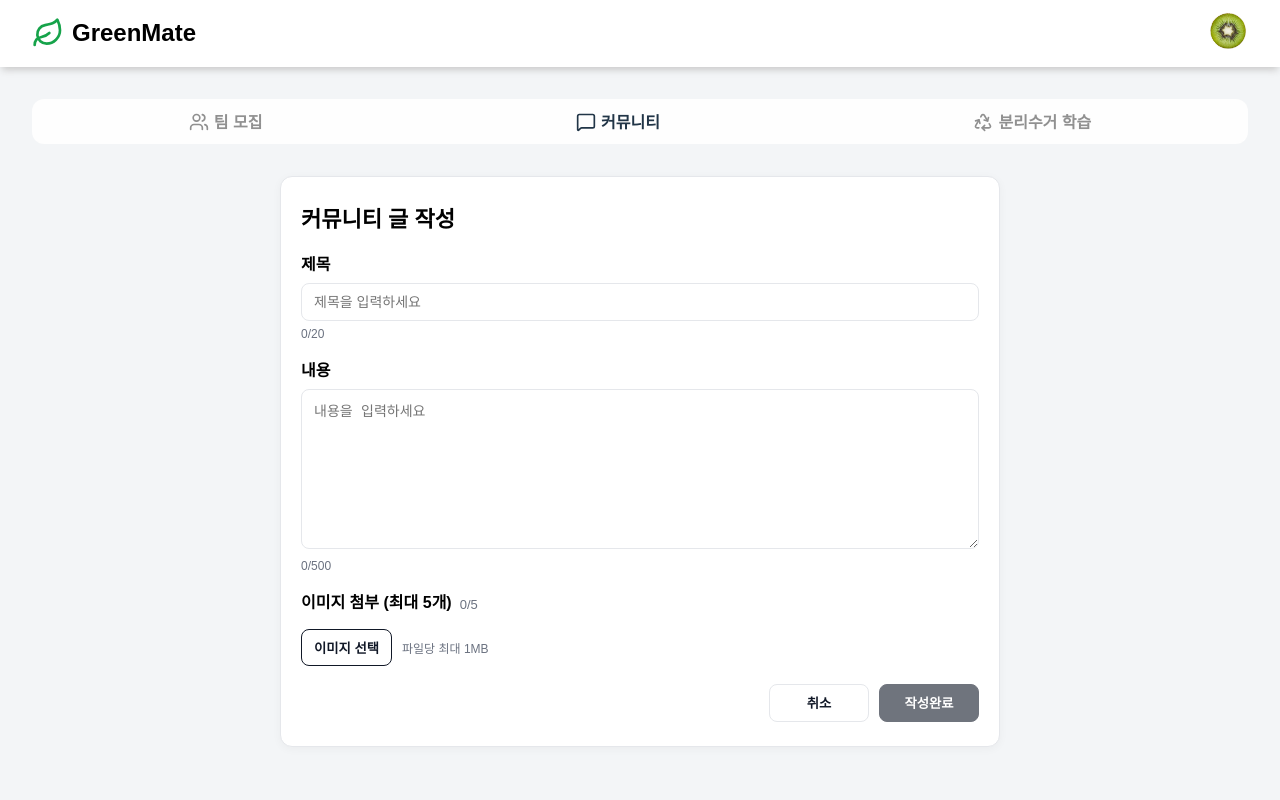
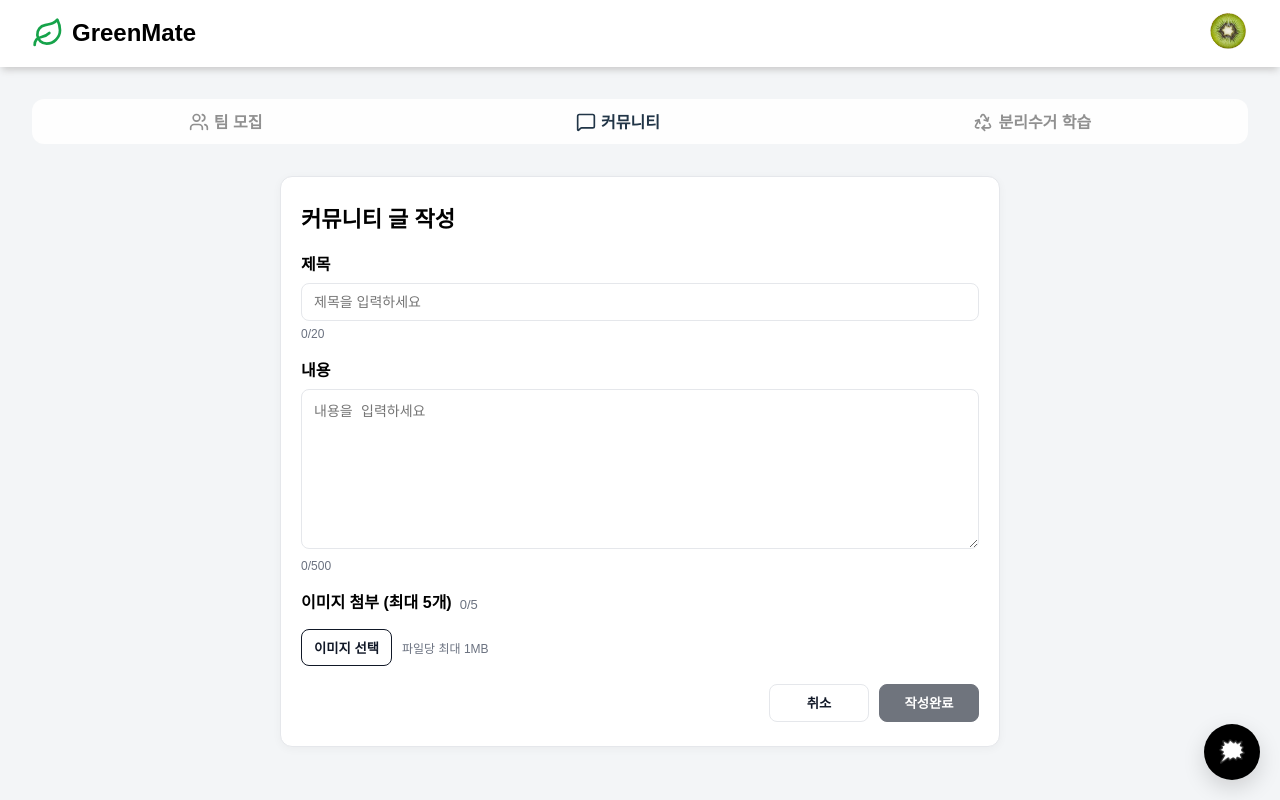
Before and after one commit to konempty/GreenMate-FE-T2, a React (Vite) app: page /community/create in a window 1280 px wide. Built offline with nearby package versions, Linux system fonts and the light colour scheme.

Commit message:
TEAM2-41 전역 렌더

```diff
--- a/src/App.tsx
+++ b/src/App.tsx
@@ -29,8 +29,8 @@ function App() {
           <Route path="create" element={<CreatePost />} />
           <Route path=":id" element={<DetailPost />} />
         </Route>
-        <Route path="/widget" element={<ChatWidget />} />
       </Routes>
+      <ChatWidget />
     </BrowserRouter>
   );
 }
--- a/src/components/ChatWidget.tsx
+++ b/src/components/ChatWidget.tsx
@@ -72,7 +72,7 @@ export default function ChatWidget() {
           aria-label="챗봇 열기"
           onClick={() => setOpen(true)}
         >
-          🤖
+          🗯️
         </button>
       )}
 
--- a/src/styles/ChatWidget.css
+++ b/src/styles/ChatWidget.css
@@ -1,8 +1,8 @@
 .gm-chat-fab {
   position: fixed; right: 20px; bottom: 20px;
   width: 56px; height: 56px; border-radius: 50%;
-  border: 2px solid rgb(16, 115, 67); cursor: pointer; font-size: 22px;
-  background: #67c36b; color: #fff; box-shadow: 0 8px 22px rgba(0,0,0,.15);
+  border: none; cursor: pointer; font-size: 22px;
+  background: #000000; color: #fff; box-shadow: 0 8px 22px rgba(0,0,0,.15);
 }
 
 .gm-chat-panel {
```
